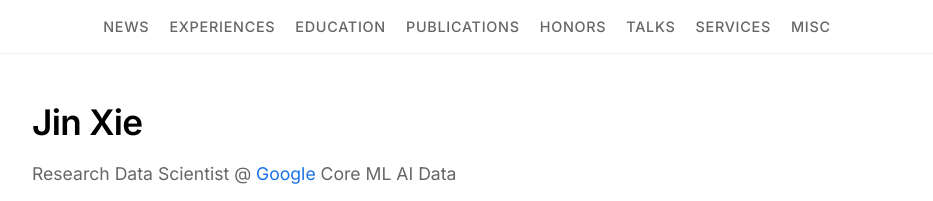
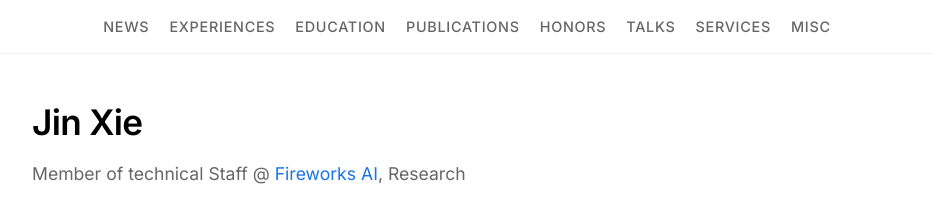
Before and after one commit to jinnyxie1024/jinnyxie1024.github.io, a plain HTML site: page index.html in a window 1280 px wide. Shown: the top 201 px of the page, without its empty margins (173-1106 px from the left). Drawn offline with Linux system fonts and the light colour scheme.

Commit message:
Update index.html

```diff
--- a/index.html
+++ b/index.html
@@ -158,7 +158,7 @@
         <header class="header-section">
             <div class="header-text">
                 <h1 class="name">Jin Xie</h1>
-                <div class="sub-name">Research Data Scientist @ <a href="https://about.google/">Google</a> Core ML AI Data</div>
+                <div class="sub-name">Member of technical Staff @ <a href="https://fireworks.ai/?utm_term=fireworks%20ai&utm_campaign=SEM_Brand&utm_source=adwords&utm_medium=ppc&utm_id=23190053211&hsa_acc=6824341280&hsa_cam=23190053211&hsa_grp=191366458927&hsa_ad=805348745893&hsa_src=g&hsa_tgt=kwd-2312639761399&hsa_kw=fireworks%20ai&hsa_mt=p&hsa_net=adwords&hsa_ver=3&gad_source=1&gad_campaignid=23190053211&gbraid=0AAAAA-vkpDNzxKyf58C23PKq9aLXZwzhL&gclid=CjwKCAjww-3VBhAcEiwAwUUIu1D9aSOqTZmCCoEVOiVY5bCBsQ7OGIH-4S-hsHEsNVV_S_IIYpyshhoCFgoQAvD_BwE">Fireworks AI</a>, Research</div>
 
                 <p class="intro-p">
                     I am a member of technical staff at <a href="https://fireworks.ai/?utm_term=fireworks%20ai&utm_campaign=SEM_Brand&utm_source=adwords&utm_medium=ppc&utm_id=23190053211&hsa_acc=6824341280&hsa_cam=23190053211&hsa_grp=191366458927&hsa_ad=805348745893&hsa_src=g&hsa_tgt=kwd-2312639761399&hsa_kw=fireworks%20ai&hsa_mt=p&hsa_net=adwords&hsa_ver=3&gad_source=1&gad_campaignid=23190053211&gbraid=0AAAAA-vkpDNzxKyf58C23PKq9aLXZwzhL&gclid=CjwKCAjww-3VBhAcEiwAwUUIu1D9aSOqTZmCCoEVOiVY5bCBsQ7OGIH-4S-hsHEsNVV_S_IIYpyshhoCFgoQAvD_BwE">Fireworks AI</a>, focusing on post-training and applied research for enterprise use cases. I was a contributor to <a href="https://arxiv.org/pdf/2507.06261">Gemini 2.5</a>. My research focuses on building methods that make next-generation AI systems safer and more reliable. Before moving into LLM safety and evaluation, I spent nearly a decade building AI models for high-impact healthcare applications, including early cancer detection, surgical scheduling, and medical device resource allocation.
```
